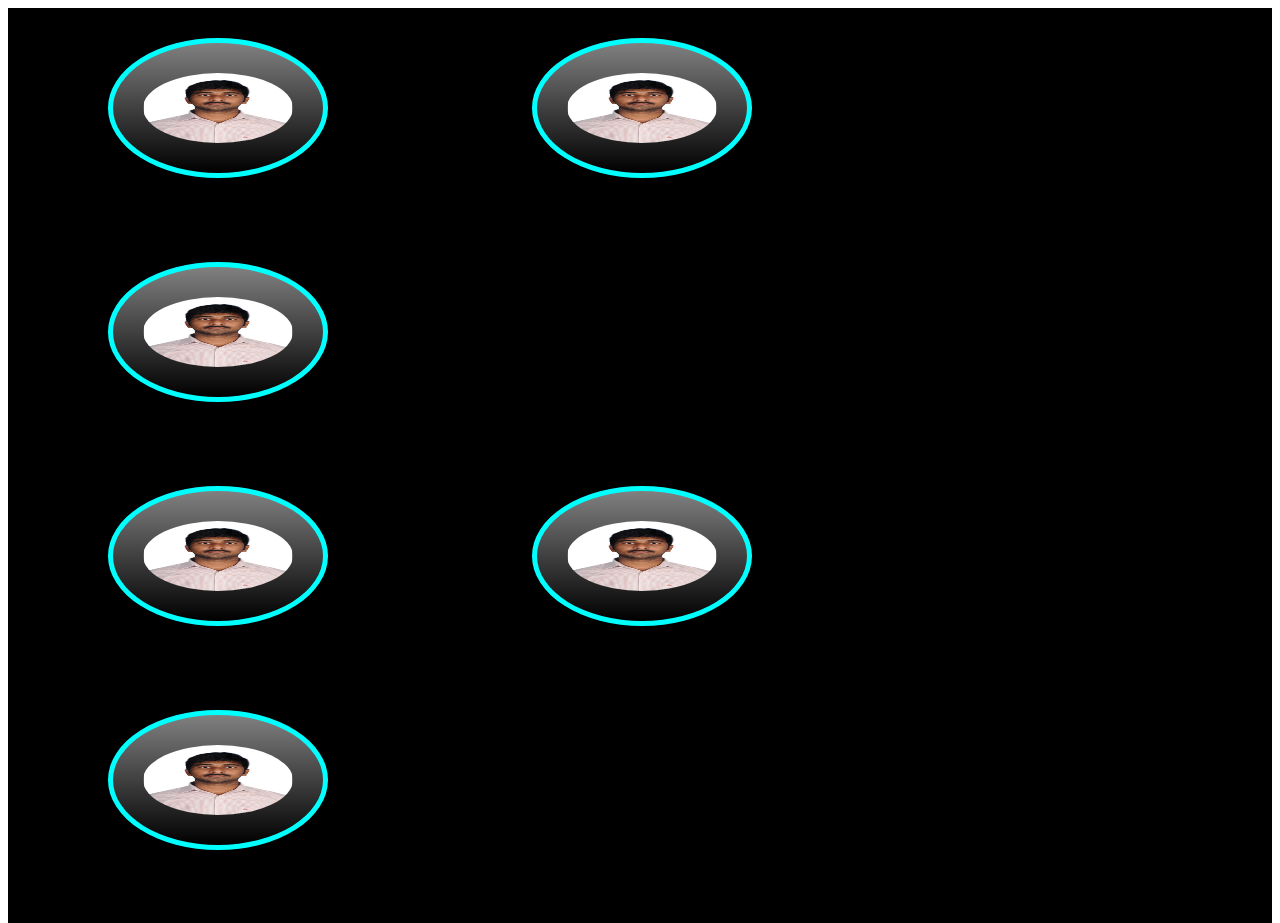
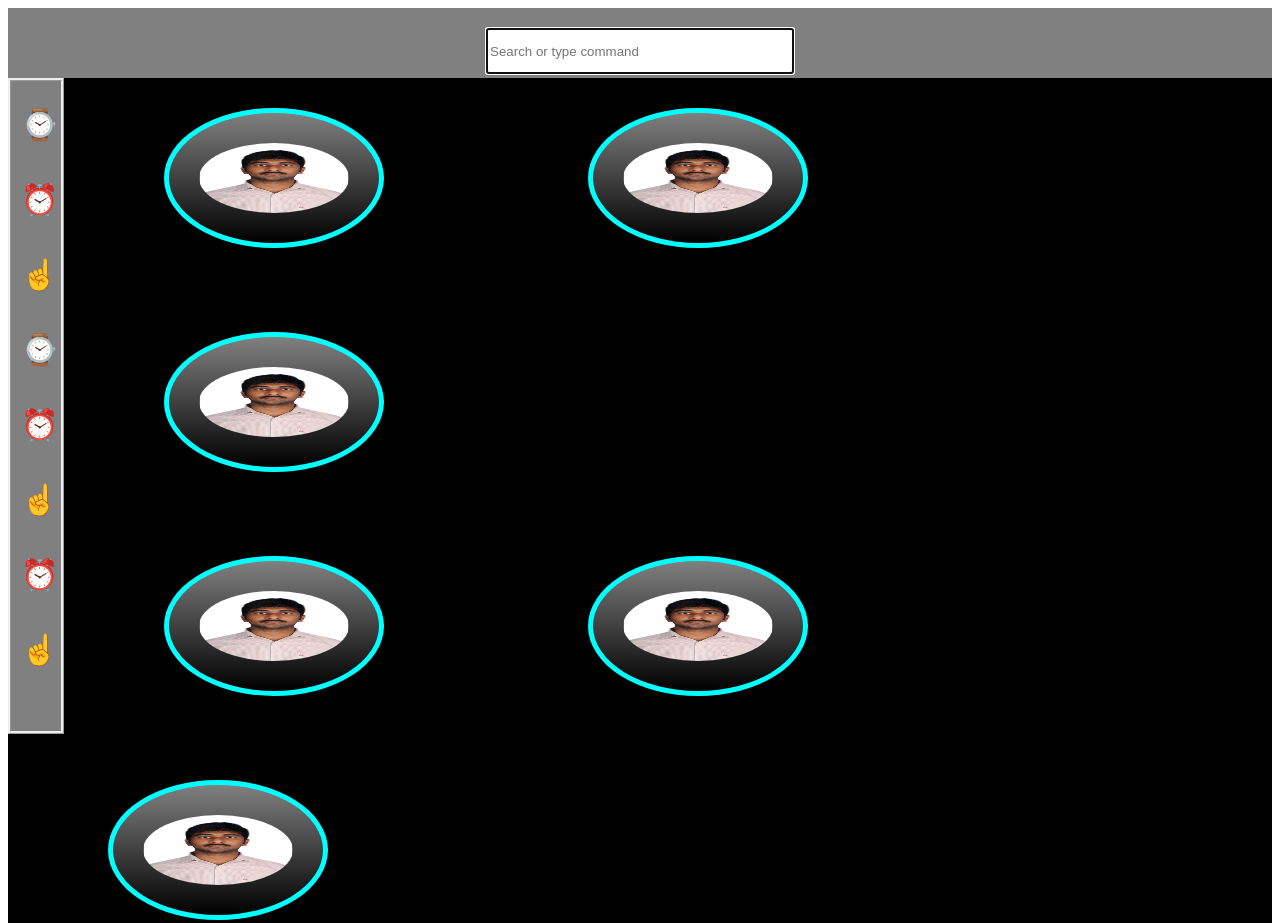
Before and after one commit to harikrishnam1218/UI-Changes, a plain HTML site: page Usecase/teams.html in a window 1280 px wide. Shown: the top 923 px of the page. Drawn offline with Linux system fonts and the light colour scheme.

Commit message:
code changes

```diff
--- a/Usecase/external.css
+++ b/Usecase/external.css
@@ -19,14 +19,40 @@
            background-color: black;
 
        }
+       header {
+        /*width:900px ;*/
+        height: 30px;
+        padding: 20px;
+        background-color: grey;
+      }
+      input{
+          width: 300px;
+          height: 40px;
+      }
+
        div img{
            border-image-source: url(download.jpg);
            border-image-repeat: repeat;
            border: 1px solid grey;
            border-radius: 10px;
        }
-       div img:hover{
+       div img:hover,nav ul li:hover{
            border: 4px solid brown;
            background-image: linear-gradient(to bottom right red,white,green);
 
        }
+       nav {
+        float: left;
+        width: 50px;
+        height: 650px;
+        background-color: grey;
+        /*text-align: left;*/
+        border-style: ridge;
+      }
+      nav ul{
+          padding: 10px;
+      }
+      ul li{
+          margin-bottom: 40px;
+          font-size: 30px
+      }
--- a/Usecase/teams.html
+++ b/Usecase/teams.html
@@ -4,7 +4,26 @@
 <title>CSS3 Style</title>
     <link href="external.css" rel="stylesheet"/>
     </head>
+
     <body>
+        <header>
+            <div style="text-align:center;">
+                <input  type="text"  id="name" autofocus autocomplete="name" placeholder="Search or type command"/>
+            </div>
+        </header>
+            <nav>
+                    <ul style="list-style-type:none">
+                      <li>&#8986;</li>
+                      <li>&#9200;</li>
+                      <li>&#9757;</li>
+                      <li>&#8986;</li>
+                      <li>&#9200;</li>
+                      <li>&#9757;</li>
+                      <li>&#9200;</li>
+                      <li>&#9757;</li>
+                    </ul>
+                </nav>
+
         <div id="idimage">
         <div >
         <img id="img1" class ="imagestyle" src="hari_photo.JPG" alt="image not avilable" >
```
